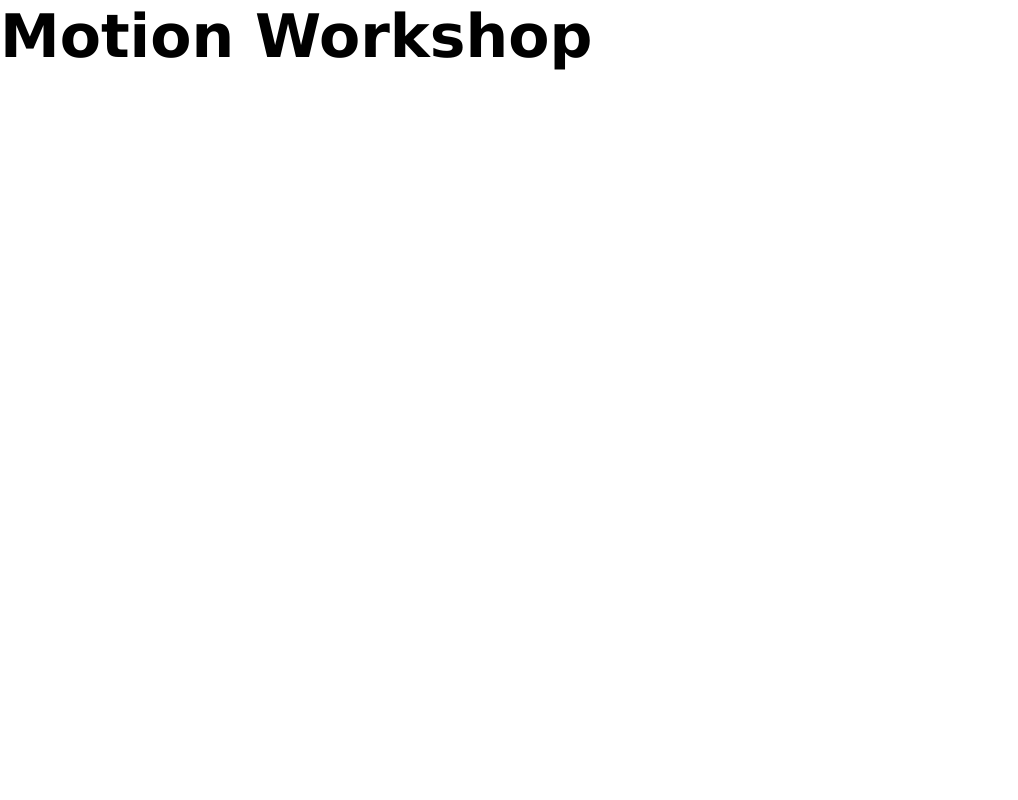
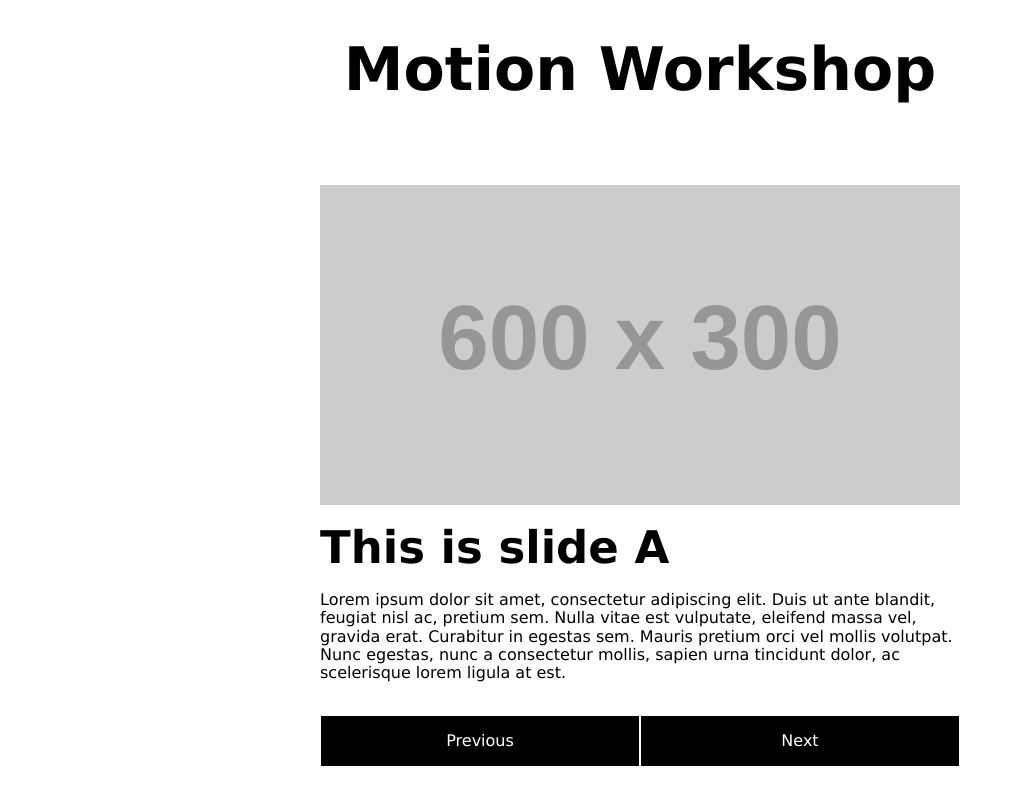
Before and after one commit to cincplug/motion-workshop, a React (Create React App) app: page / in a window 1280 px wide. Shown: the whole page, without its empty margins (0-1018 px from the left). Built offline with nearby package versions, Linux system fonts and the light colour scheme.

Commit message:
feat(carousel): Added basic carousel

```diff
--- a/public/index.html
+++ b/public/index.html
@@ -10,34 +10,10 @@
       content="Web site created using create-react-app"
     />
     <link rel="apple-touch-icon" href="%PUBLIC_URL%/logo192.png" />
-    <!--
-      manifest.json provides metadata used when your web app is installed on a
-      user's mobile device or desktop. See https://developers.google.com/web/fundamentals/web-app-manifest/
-    -->
-    <link rel="manifest" href="%PUBLIC_URL%/manifest.json" />
-    <!--
-      Notice the use of %PUBLIC_URL% in the tags above.
-      It will be replaced with the URL of the `public` folder during the build.
-      Only files inside the `public` folder can be referenced from the HTML.
-
-      Unlike "/favicon.ico" or "favicon.ico", "%PUBLIC_URL%/favicon.ico" will
-      work correctly both with client-side routing and a non-root public URL.
-      Learn how to configure a non-root public URL by running `npm run build`.
-    -->
-    <title>React App</title>
+    <title>Motion Workshop</title>
   </head>
   <body>
     <noscript>You need to enable JavaScript to run this app.</noscript>
     <div id="root"></div>
-    <!--
-      This HTML file is a template.
-      If you open it directly in the browser, you will see an empty page.
-
-      You can add webfonts, meta tags, or analytics to this file.
-      The build step will place the bundled scripts into the <body> tag.
-
-      To begin the development, run `npm start` or `yarn start`.
-      To create a production bundle, use `npm run build` or `yarn build`.
-    -->
   </body>
 </html>
--- a/src/App.js
+++ b/src/App.js
@@ -4,12 +4,18 @@ import React from 'react';
 
 // Utils
 
+// Data
+import CAROUSEL_ITEMS from './data/carouselItems.json';
+
 // Components
+import Carousel from './components/Carousel/Carousel';
 
 // Component
 const App = () => {
   return <main>
     <h1>Motion Workshop</h1>
+
+    <Carousel items={CAROUSEL_ITEMS} />
   </main>;
 };
 
--- /dev/null
+++ b/src/components/Carousel/Carousel.js
@@ -0,0 +1,61 @@
+// Libs
+import React, { useState } from 'react';
+import PropTypes from 'prop-types';
+
+// Utils
+
+// Components
+
+// Component
+const CarouselItem = ({ title, copy, image, isActive }) => <li className='carousel__item' data-is-active={isActive}>
+    <h2 className='carousel__title'>{title}</h2>
+    <p className='carousel__copy'>{copy}</p>
+    <img className='carousel__image' src={image} alt={title} />
+</li>
+
+const Carousel = ({ items }) => {
+    const [activeIndex, setActiveIndex] = useState(0)
+
+    const handleNavigation = (updatedIndex) => {
+        switch (true) {
+            case updatedIndex > items.length - 1:
+                setActiveIndex(0);
+                break;
+            case updatedIndex < 0:
+                setActiveIndex(items.length - 1)
+                break;
+            default:
+                setActiveIndex(updatedIndex)
+                break;
+        }
+    }
+
+    return <div className='carousel'>
+        <ul className='carousel__items'>
+            {items.map((item, index) => <CarouselItem key={index} {...item} isActive={index === activeIndex} />)}
+        </ul>
+
+        <button className='carousel__nav-button' onClick={() => handleNavigation(activeIndex - 1)}>Previous</button>
+        <button className='carousel__nav-button' onClick={() => handleNavigation(activeIndex + 1)}>Next</button>
+    </div>;
+};
+
+// Props
+Carousel.defaultProps = {
+    items: []
+};
+
+const { array, bool, string } = PropTypes;
+
+Carousel.propTypes = {
+    items: array.isRequired
+};
+
+CarouselItem.propTypes = {
+    title: string.isRequired,
+    copy: string.isRequired,
+    image: string.isRequired,
+    isActive: bool.isRequired
+};
+
+export default Carousel;
--- /dev/null
+++ b/src/components/Carousel/_carousel.scss
@@ -0,0 +1,35 @@
+.carousel {
+    &__items {
+        padding: 0;
+        list-style-type: none;
+    }
+
+    &__item {
+        display: flex;
+        flex-direction: column;
+
+        &[data-is-active='false'] {
+            display: none;
+        }
+    }
+
+    &__title {
+        margin: 1rem 0 0 0;
+    }
+
+    &__copy {
+
+    }
+
+    &__image {
+        order: -1;
+    }
+
+    &__nav-button {
+        width: 50%;
+        padding: 1rem;
+        color: white;
+        border: 1px solid white;
+        background-color: black;
+    }
+}
--- /dev/null
+++ b/src/data/carouselItems.json
@@ -0,0 +1,27 @@
+[
+    {
+        "title": "This is slide A",
+        "copy": "Lorem ipsum dolor sit amet, consectetur adipiscing elit. Duis ut ante blandit, feugiat nisl ac, pretium sem. Nulla vitae est vulputate, eleifend massa vel, gravida erat. Curabitur in egestas sem. Mauris pretium orci vel mollis volutpat. Nunc egestas, nunc a consectetur mollis, sapien urna tincidunt dolor, ac scelerisque lorem ligula at est.",
+        "image": "https://via.placeholder.com/600x300"
+    },
+    {
+        "title": "This is slide B",
+        "copy": "Lorem ipsum dolor sit amet, consectetur adipiscing elit. Duis ut ante blandit, feugiat nisl ac, pretium sem. Nulla vitae est vulputate, eleifend massa vel, gravida erat. Curabitur in egestas sem. Mauris pretium orci vel mollis volutpat. Nunc egestas, nunc a consectetur mollis, sapien urna tincidunt dolor, ac scelerisque lorem ligula at est.",
+        "image": "https://via.placeholder.com/600x300"
+    },
+    {
+        "title": "This is slide C",
+        "copy": "Lorem ipsum dolor sit amet, consectetur adipiscing elit. Duis ut ante blandit, feugiat nisl ac, pretium sem. Nulla vitae est vulputate, eleifend massa vel, gravida erat. Curabitur in egestas sem. Mauris pretium orci vel mollis volutpat. Nunc egestas, nunc a consectetur mollis, sapien urna tincidunt dolor, ac scelerisque lorem ligula at est.",
+        "image": "https://via.placeholder.com/600x300"
+    },
+    {
+        "title": "This is slide D",
+        "copy": "Lorem ipsum dolor sit amet, consectetur adipiscing elit. Duis ut ante blandit, feugiat nisl ac, pretium sem. Nulla vitae est vulputate, eleifend massa vel, gravida erat. Curabitur in egestas sem. Mauris pretium orci vel mollis volutpat. Nunc egestas, nunc a consectetur mollis, sapien urna tincidunt dolor, ac scelerisque lorem ligula at est.",
+        "image": "https://via.placeholder.com/600x300"
+    },
+    {
+        "title": "This is slide E",
+        "copy": "Lorem ipsum dolor sit amet, consectetur adipiscing elit. Duis ut ante blandit, feugiat nisl ac, pretium sem. Nulla vitae est vulputate, eleifend massa vel, gravida erat. Curabitur in egestas sem. Mauris pretium orci vel mollis volutpat. Nunc egestas, nunc a consectetur mollis, sapien urna tincidunt dolor, ac scelerisque lorem ligula at est.",
+        "image": "https://via.placeholder.com/600x300"
+    }
+]
--- a/src/styles/all.scss
+++ b/src/styles/all.scss
@@ -14,3 +14,4 @@
 @import 'common/base';
 
 // Components
+@import '../components/Carousel/carousel'
--- a/src/styles/common/_base.scss
+++ b/src/styles/common/_base.scss
@@ -0,0 +1,20 @@
+#root {
+    display: flex;
+    justify-content: center;
+    align-items: center;
+    min-height: 100vh;
+}
+
+main {
+    max-width: 40rem;
+    padding: 2rem;
+
+    > h1 {
+        margin-bottom: 5rem;
+        text-align: center;
+    }
+}
+
+img {
+    width: 100%;
+}
```
